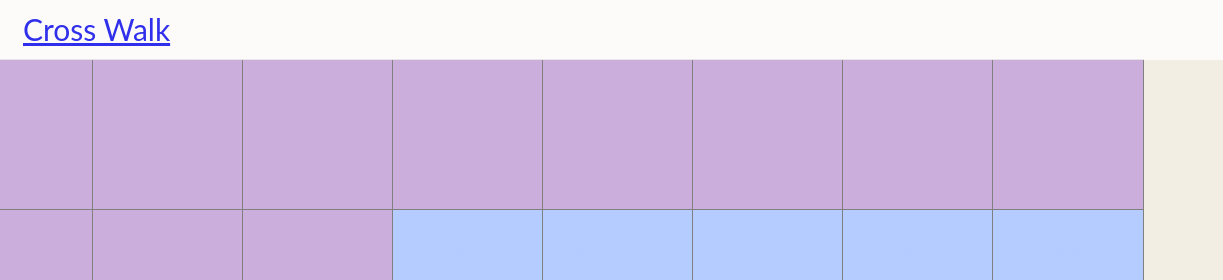
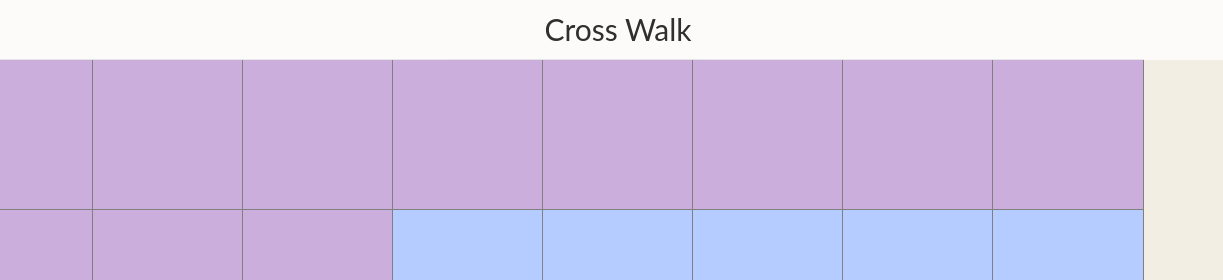
Before and after one commit to jom663/jom663, a plain HTML site: page projects/obsession/design/index.html in a window 1280 px wide. Shown: the top 280 px of the page, 57-1280 px from the left. Drawn offline with Linux system fonts and the light colour scheme.

Commit message:
make index.html link change

```diff
--- a/projects/obsession/design/index.html
+++ b/projects/obsession/design/index.html
@@ -23,7 +23,7 @@
         </li>
     </ul>
   </nav>
-      <a href="index.html"><div class="title">Cross Walk</div></a>
+      <div class="title">Cross Walk</div>
     </div>
     </header>
     <div class="box">
```
